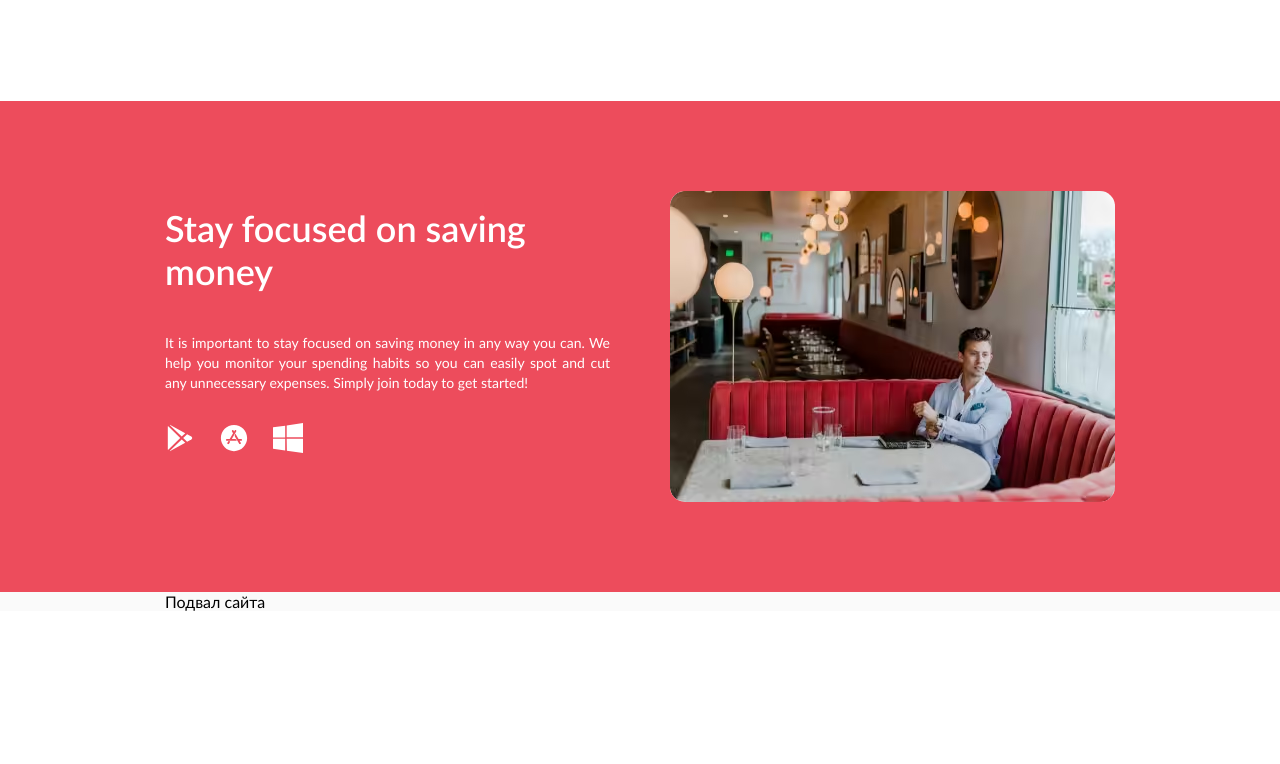
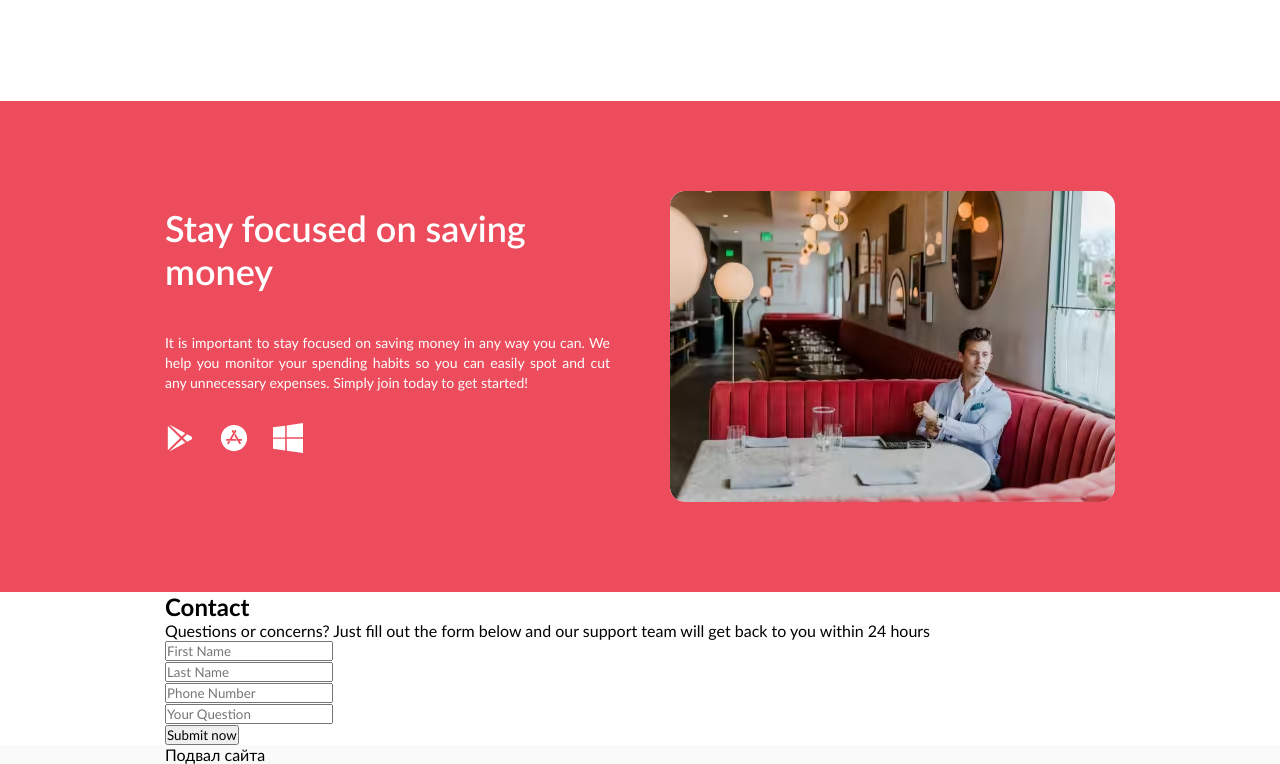
Before and after one commit to DariaGrekova/Cloudbudget, a plain HTML site: page docs/index.html in a window 1280 px wide. Shown: the part 2845-3609 px from the top of the page. Before the commit the page ends 3456 px from the top, so only its background shows below. Drawn offline with Linux system fonts and the light colour scheme.

Commit message:
added contact section layout

```diff
--- a/docs/index.html
+++ b/docs/index.html
@@ -4,7 +4,7 @@
     <meta charset="UTF-8" />
     <meta name="viewport" content="width=device-width, initial-scale=1.0" />
     <title>CloudBudget</title>
-    <link rel="stylesheet" href="css/main.css?t=1657032857004" />
+    <link rel="stylesheet" href="css/main.css?t=1657049681195" />
   </head>
 
   <body>
@@ -90,8 +90,7 @@
 
       <div class="bg_gray">
         <div class="wrapper">
-          <div class="container">
-            <section class="features">
+          <div class="container"><section class="features">
   <div class="features__content">
     <h2 class="features__title">Features</h2>
     <div class="features__cards">
@@ -146,8 +145,7 @@
     </div>
   </div>
 </section>
-
-          </div>
+</div>
         </div>
       </div>
 
@@ -255,6 +253,85 @@
         </div>
       </div>
 
+      <div class="wrapper">
+        <div class="container"><section class="contact">
+  <div class="contact__content">
+    <h2 class="contact__title">Contact</h2>
+    <p class="contact__text">
+      Questions or concerns? Just fill out the form below and our support team
+      will get back to you within 24 hours
+    </p>
+  </div>
+  <div class="contact__form">
+    <form action="#" method="post" class="form">
+      <div>
+        <label for="firstName"></label>
+        <input
+          type="text"
+          id="firstName"
+          name="firstName"
+          placeholder="First Name"
+          value=""
+          required
+          pattern="^[a-zA-ZА-Яа-яЁё\s]+$"
+          aria-required="true"
+          aria-describedby="name-format"
+        />
+      </div>
+
+      <div>
+        <label for="lastName"></label>
+        <input
+          type="text"
+          id="lastName"
+          name="lastName"
+          placeholder="Last Name"
+          value=""
+          required
+          pattern="^[a-zA-ZА-Яа-яЁё\s]+$"
+          aria-required="true"
+          aria-describedby="name-format"
+        />
+      </div>
+
+      <div>
+        <label for="tel"></label>
+        <input
+          type="tel"
+          id="tel"
+          name="tel"
+          placeholder="Phone Number"
+          value=""
+          required
+          pattern="[0-9]{10,12}"
+          title="79993332211"
+          aria-required="true"
+          aria-describedby="tel-format"
+        />
+      </div>
+
+      <div>
+        <label for="question"></label>
+        <input
+          type="text"
+          id="question"
+          name="question"
+          placeholder="Your Question"
+          value=""
+          required
+          pattern="^[A-Za-z.\s_-?]+$"
+          maxlength="200"
+          aria-required="true"
+          aria-describedby="question-format"
+        />
+      </div>
+
+      <div class="submit"><input type="submit" value="Submit now" /></div>
+    </form>
+  </div>
+</section>
+</div>
+      </div>
     </main>
     <div class="bg_gray">
       <div class="wrapper">
@@ -263,6 +340,6 @@
 </footer></div>
       </div>
     </div>
-    <script src="js/main.js?t=1657032857004"></script>
+    <script src="js/main.js?t=1657049681195"></script>
   </body>
 </html>
```
Also changed, not shown: app/html/blocks/contact_section.html (added, +76 -0 lines), app/html/index.html (+4 -3 lines).
